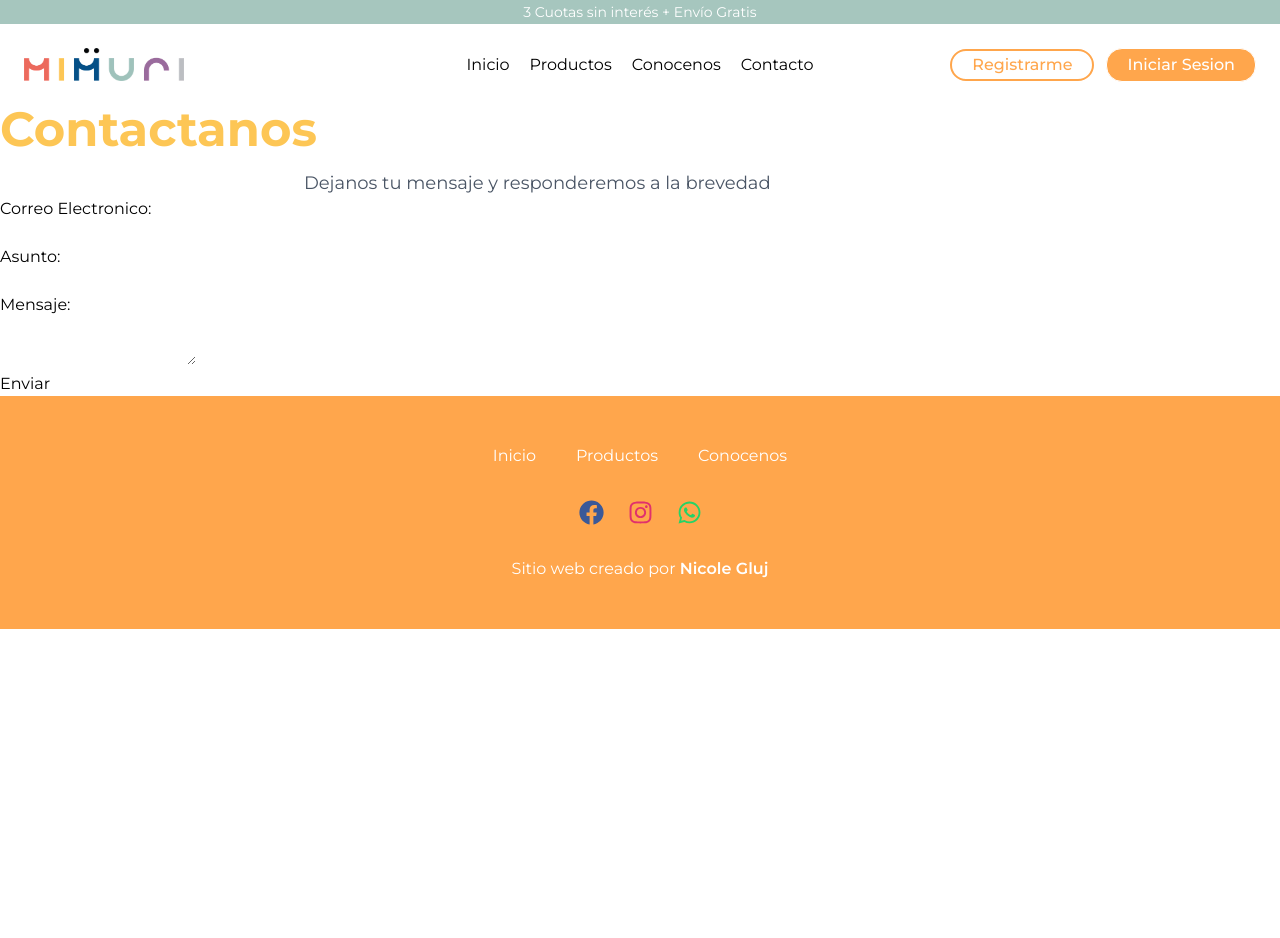
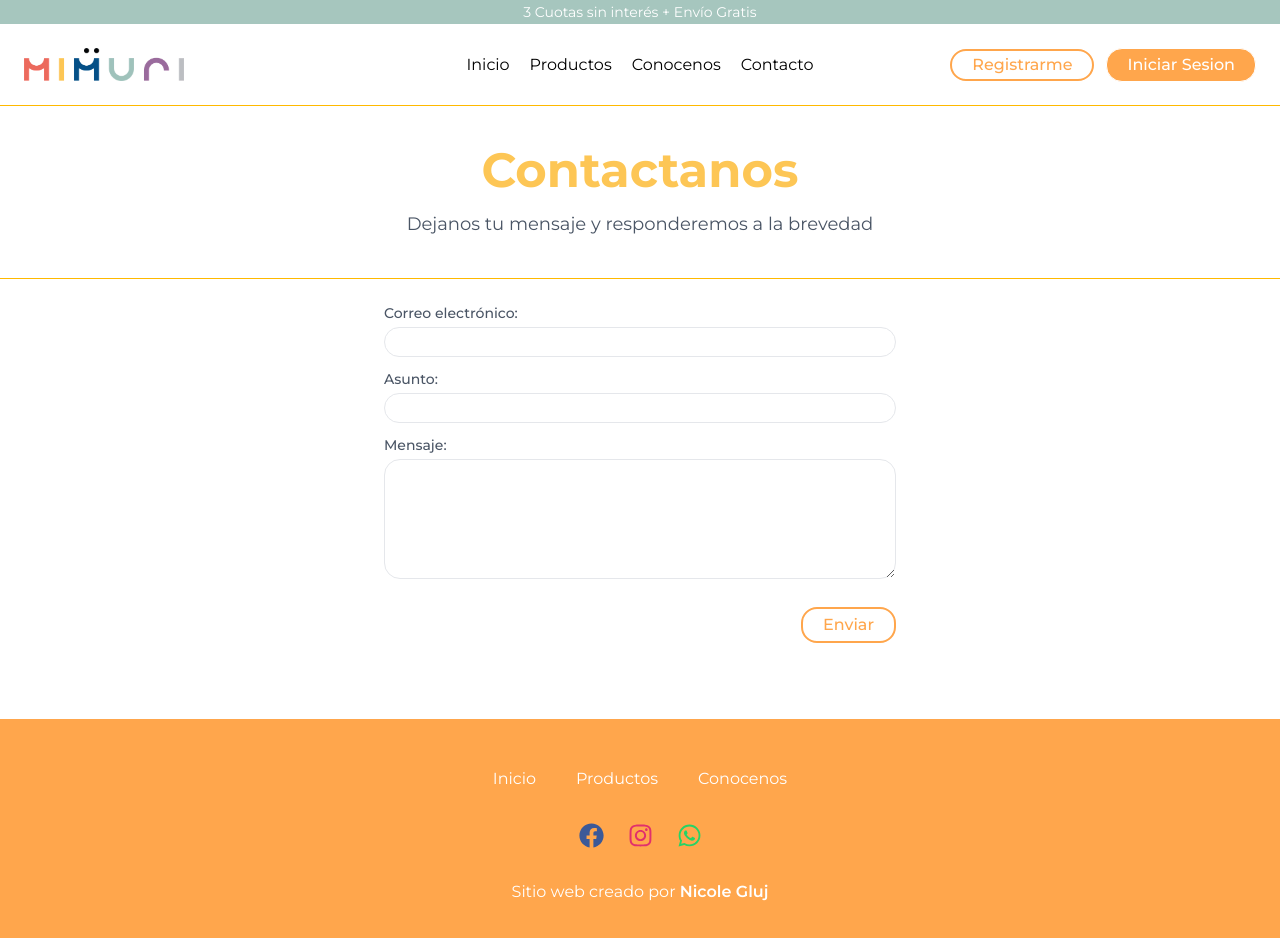
Before and after one commit to NicoleGluj/backend-final-frontend, a React (Vite) app: page /contact in a window 1280 px wide. Shown: the top 938 px of the page. Before the commit the page ends 800 px from the top, so only its background shows below. Built offline with nearby package versions, Linux system fonts and the light colour scheme.

Commit message:
fixed: contact style

```diff
--- a/src/pages/Contact.jsx
+++ b/src/pages/Contact.jsx
@@ -41,11 +41,9 @@ const Contact = () => {
   }
 
   return (
-    <>
     <Layout>
       <section>
-          <div>
-            <div>
+        <div className="py-10 text-center border-b border-t border-amber-400">
           <h1 className="text-5xl font-bold text-[#FDC655] mb-4">
             Contactanos
           </h1>
@@ -53,34 +51,57 @@ const Contact = () => {
             Dejanos tu mensaje y responderemos a la brevedad
           </p>
         </div>
-            <form onSubmit={handleSubmit}>
-              <div>
-                <p>Correo Electronico:</p>
+        <div className="m-4 min-h-[50vh]">
+          <form
+            onSubmit={handleSubmit}
+            className="flex flex-col gap-3 max-w-lg mx-auto mt-6"
+          >
+            <div className="flex flex-col gap-1">
+              <p className="text-sm font-medium text-gray-600">Correo electrónico:</p>
               <input
+                className="border border-gray-200 p-1 px-2 rounded-2xl text-sm text-gray-400 w-full"
+                type="email"
                 name="email"
-                  type="email"
-                  onChange={handleChange} />
+                required
+                onChange={handleChange}
+              />
             </div>
-              <div>
-                <p>Asunto:</p>
+            <div className="flex flex-col gap-1">
+              <p className="text-sm font-medium text-gray-600">Asunto:</p>
               <input
+                className="border border-gray-200 p-1 px-2 rounded-2xl text-sm text-gray-400 w-full"
+                type="text"
                 name="subject"
-                  type="text"
-                  onChange={handleChange} />
+                minLength={3}
+                maxLength={50}
+                required
+                onChange={handleChange}
+              />
             </div>
-              <div>
-                <p>Mensaje:</p>
+            <div className="flex flex-col gap-1">
+              <p className="text-sm font-medium text-gray-600">Mensaje:</p>
               <textarea
-                  type="text"
+                className="border border-gray-200 p-1 px-2 rounded-2xl text-sm text-gray-400 w-full min-h-[120px]"
                 name="message"
-                  onChange={handleChange} />
+                minLength={5}
+                maxLength={500}
+                required
+                onChange={handleChange}
+              />
             </div>
-              <button type="submit">Enviar</button>
+            <div className="flex justify-end gap-2 mt-4">
+              <button
+                type="submit"
+                className="px-5 py-1 border-2 border-[#FFA64C] text-[#FFA64C] rounded-2xl font-medium transform hover:-translate-y-1 transition duration-400"
+              >
+                Enviar
+              </button>
+            </div>
           </form>
         </div>
       </section>
     </Layout>
-    </>
+
   )
 }
 
--- a/src/pages/Products.jsx
+++ b/src/pages/Products.jsx
@@ -1,7 +1,6 @@
 import { useEffect, useState } from "react"
 import Layout from "../components/Layout"
 import { CATEGORIES } from "../constants/categories"
-import { ToastMessage } from "../components/ToastMessage"
 import { useAuth } from "../context/AuthContext"
 import { Link } from "react-router-dom"
 import UpdateProduct from "../components/UpdateProduct"
```
Lines whose indentation alone changed are shown as unchanged.
